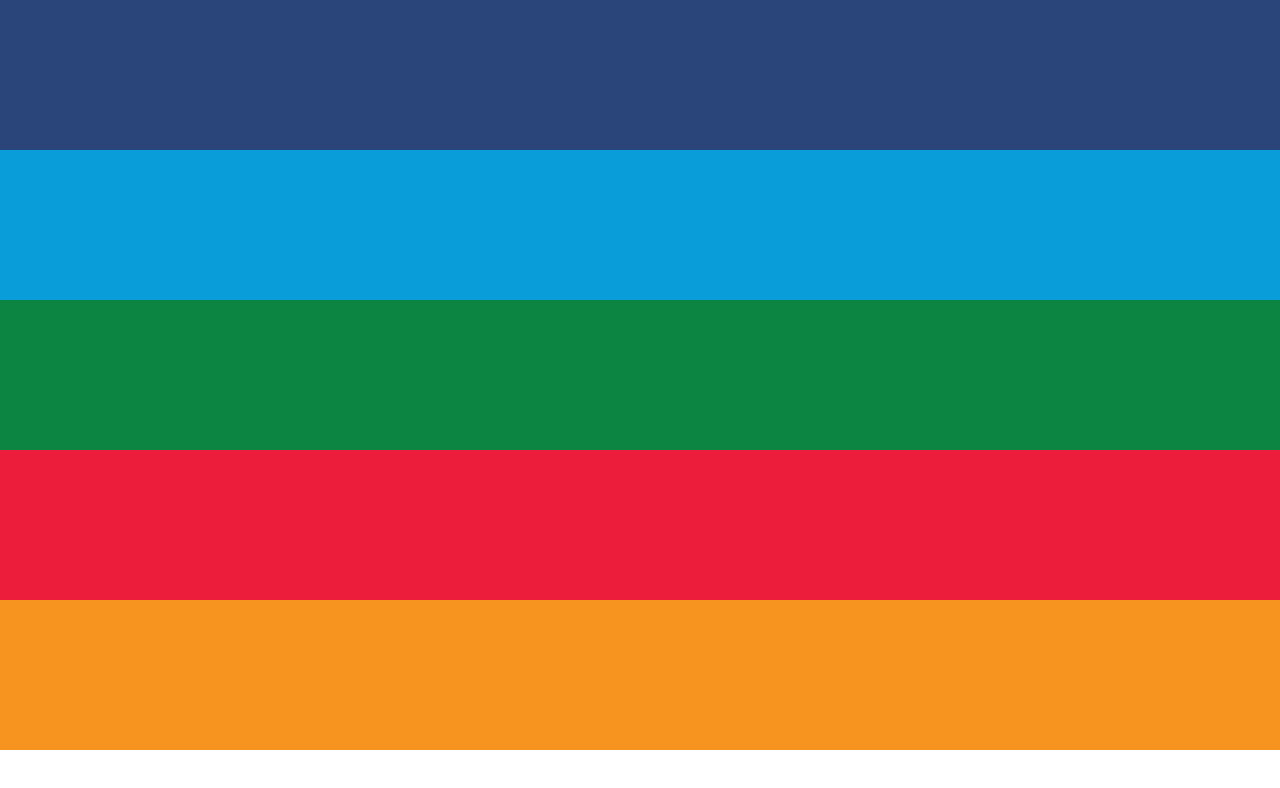
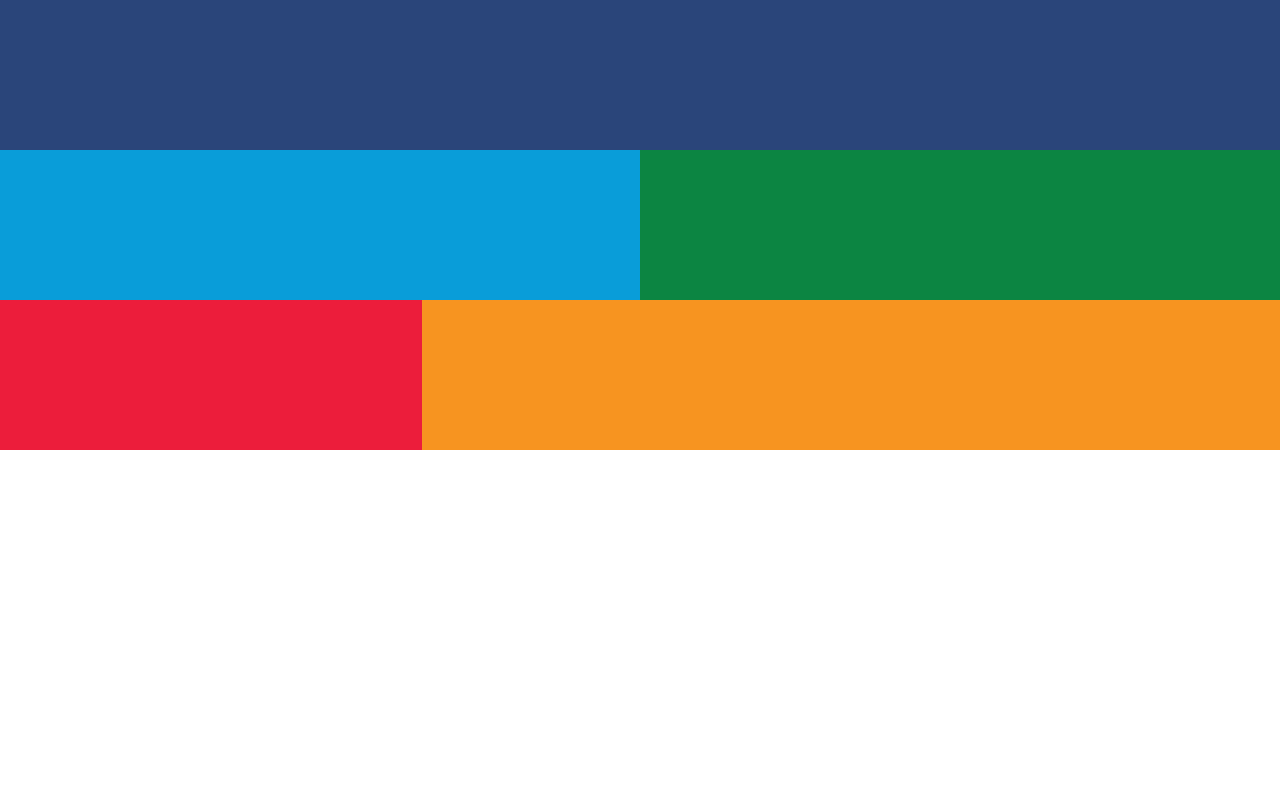
Before and after one commit to fsarachu/responsive-fundamentals, a plain HTML site: page 2 - Responsive Patterns/pattern-mostly-fluid-quiz-blankcss.html in a window 1280 px wide. Drawn offline with Linux system fonts and the light colour scheme.

Commit message:
Second media query layout

```diff
--- a/2 - Responsive Patterns/pattern-mostly-fluid-quiz-blankcss.html
+++ b/2 - Responsive Patterns/pattern-mostly-fluid-quiz-blankcss.html
@@ -57,13 +57,19 @@
       width: 100%;
     }
 
-    @media screen and (max-width: 400px) {
-      .dark_blue, .red, .orange {
-        width: 100%;
+    @media screen and (min-width: 450px) {
+      .light_blue, .green {
+        width: 50%;
+      }
+    }
+
+    @media screen and (min-width: 550px) {
+      .red {
+        width: 33%;
       }
 
-      .light_blue, .green {
-        width: 50%;
+      .orange {
+        width: 67%;
       }
     }
   </style>
```
